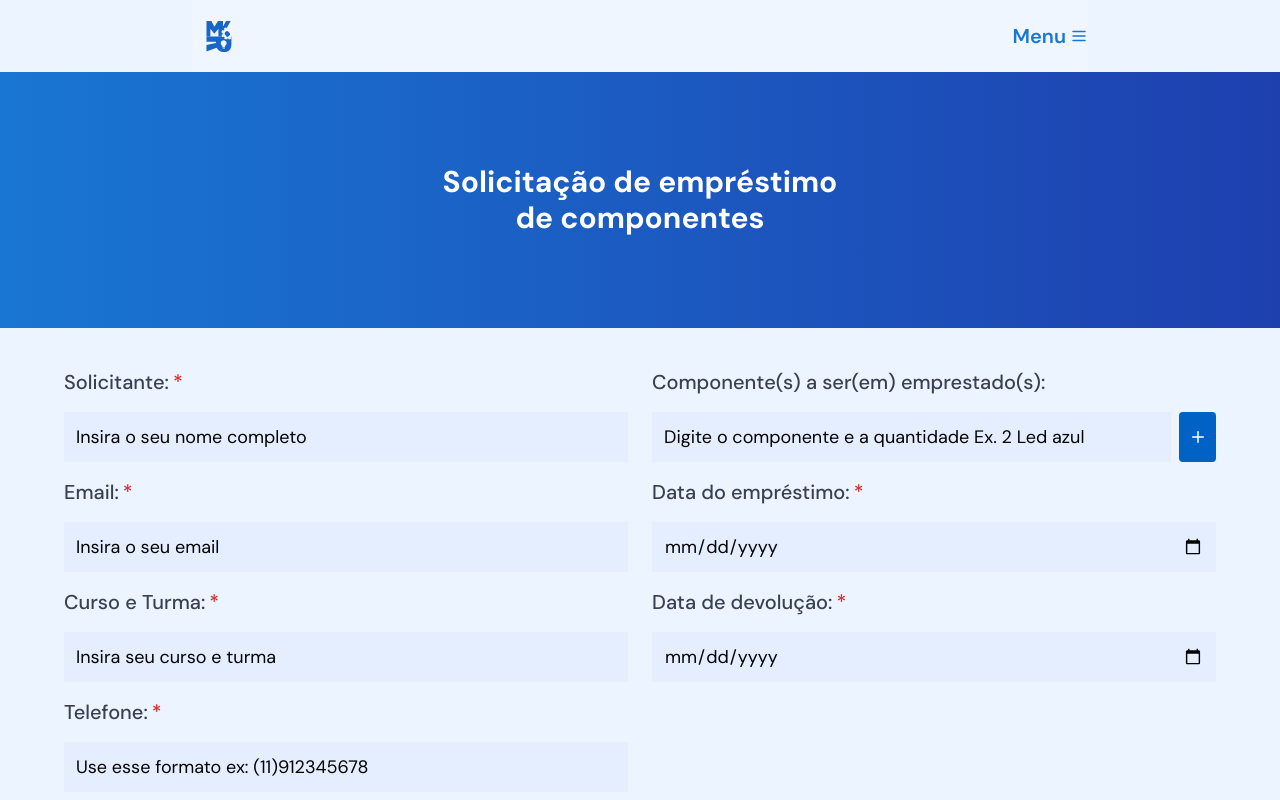
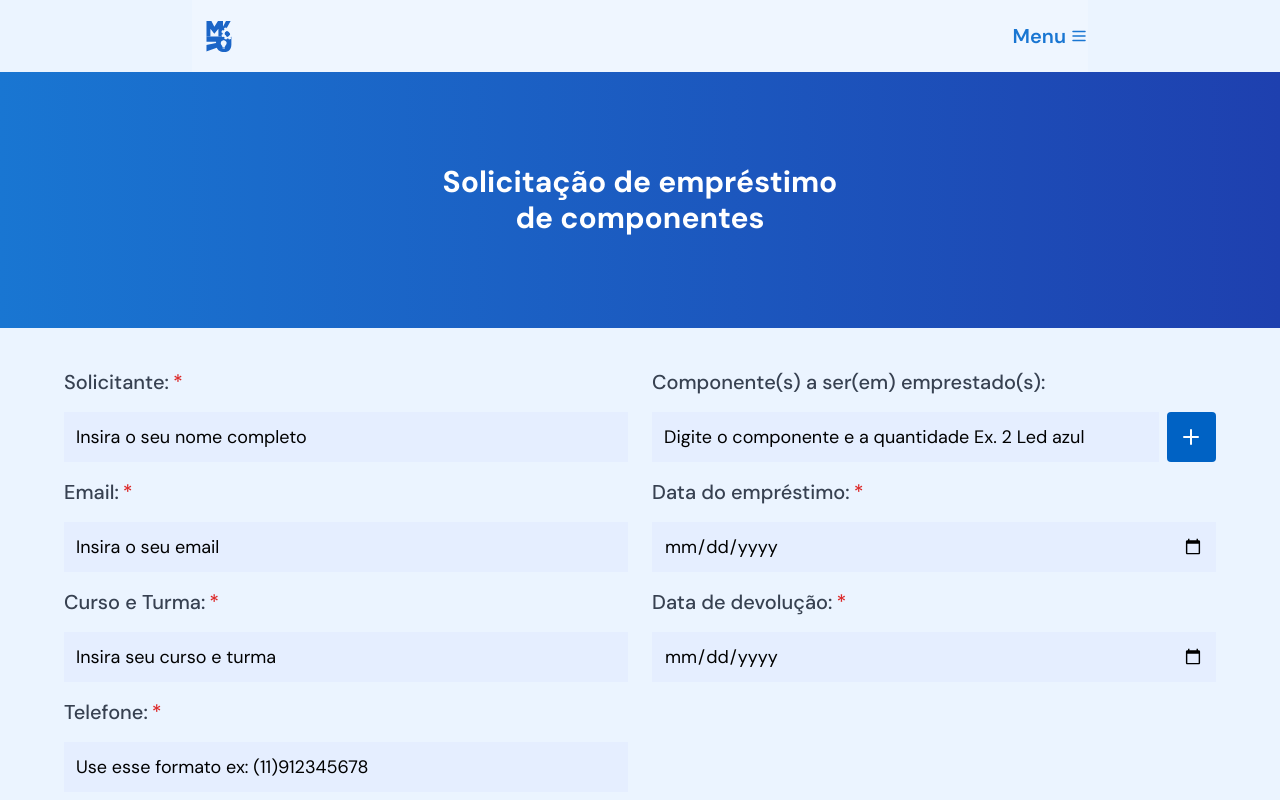
Before and after one commit to GiuliaDSCardoso/React-LabMaker, a React (Vite) app: page /emprestimo in a window 1280 px wide. Shown: the top 800 px of the page. Built offline with nearby package versions, Linux system fonts and the light colour scheme.

Commit message:
Fix PlusIcon

```diff
--- a/src/components/AddSolicitacao.jsx
+++ b/src/components/AddSolicitacao.jsx
@@ -1,5 +1,5 @@
 import { useState } from "react";
-import { Plus, X } from "lucide-react";
+import {  PlusIcon, X } from "lucide-react";
 import { supabase } from "../services/supabase";
 import InputRed from "../assets/styles/InputRed";
 
@@ -212,9 +212,9 @@ export default function AddSolicitacao() {
                 <button
                   type="button"
                   onClick={adicionarComponente}
-                  className="w-[40px] h-[50px] bg-[#0062c4] text-white flex items-center justify-center rounded hover:bg-[#0257ac]"
+                  className="w-[55px] h-[50px] bg-[#0062c4] text-white flex items-center justify-center rounded hover:bg-[#0257ac]"
                 >
-                  <Plus size={18} />
+                  <PlusIcon className="w-10 font-bold"/>
                 </button>
               </div>
 
--- a/src/pages/AgendaUso.jsx
+++ b/src/pages/AgendaUso.jsx
@@ -352,7 +352,7 @@ export default function AgendaUso() {
                     key={t}
                     type="button"
                     onClick={() => aplicarTurno(t)}
-                    className={`px-3 py-1 rounded ${
+                    className={`px-3 py-1rounded ${
                       turno === t
                         ? "bg-[#2756ac] text-white"
                         : "bg-[#e5eeff]"
```
